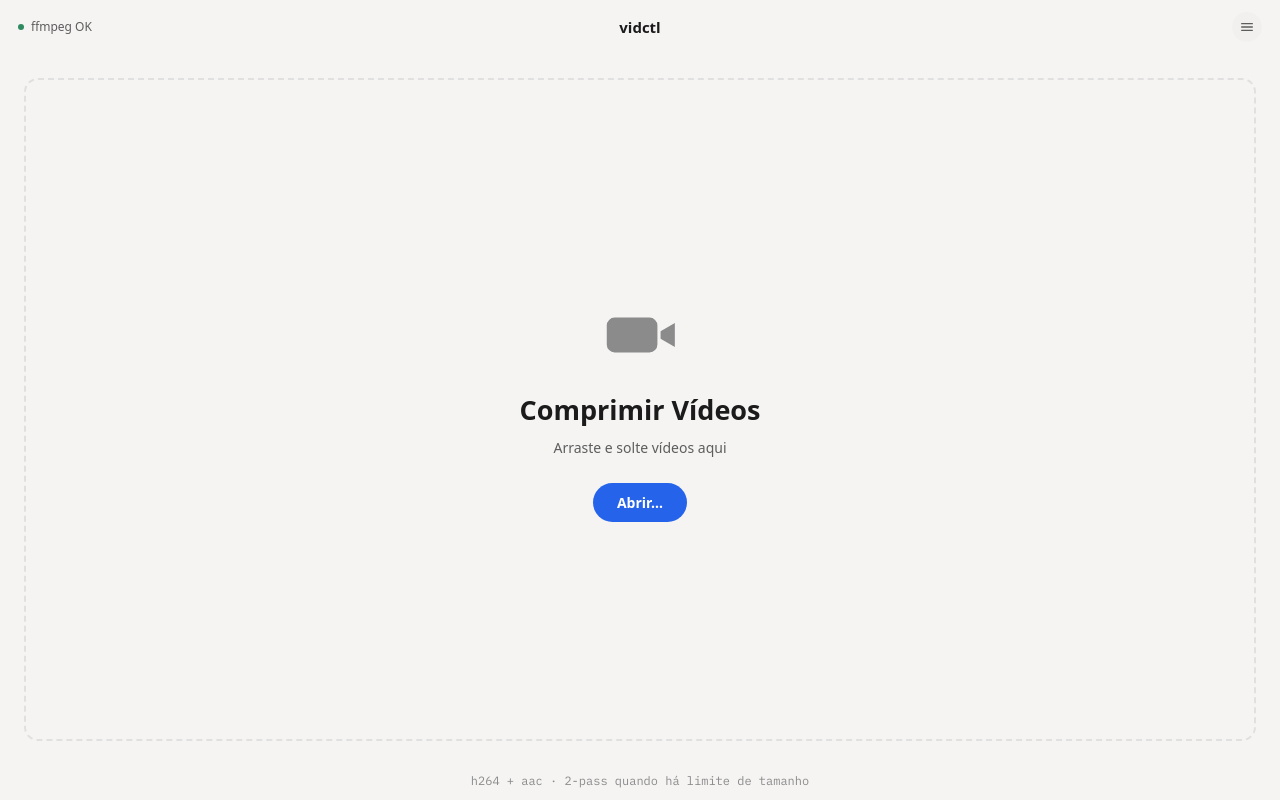
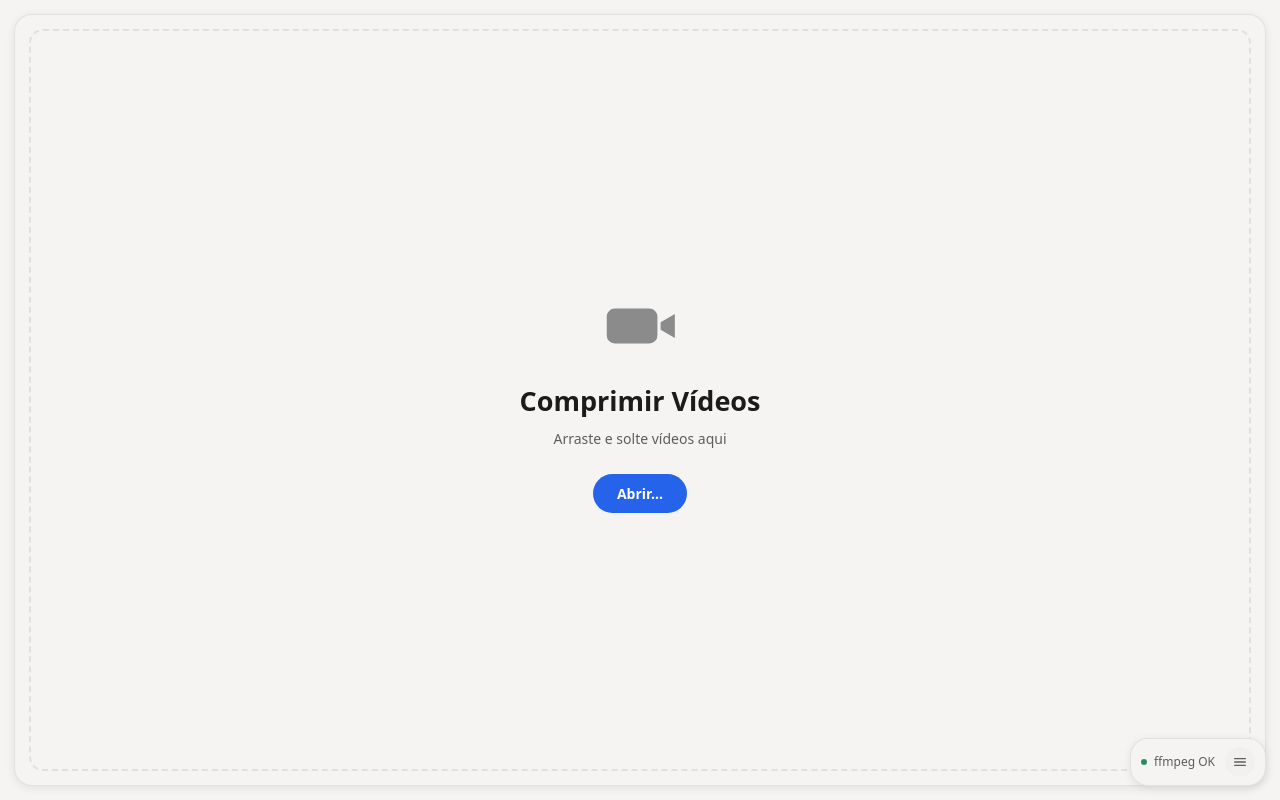
Before and after one commit to fabianoflorentino/vidctl, a Svelte app in the folder frontend/: page / in a window 1280 px wide. Built offline with nearby package versions, Linux system fonts and the light colour scheme.

Commit message:
feat(ui): painel inferior com ffmpeg/preferências e tela principal mais limpa

```diff
--- a/frontend/src/App.svelte
+++ b/frontend/src/App.svelte
@@ -1338,21 +1338,6 @@ import RadioCardGroup from './lib/RadioCardGroup.svelte'
 
 <div class="drop-overlay" class:show={dragging} aria-hidden="true"></div>
 
-<header class="topbar">
-  <span class="ffmpeg-pill" class:bad={!ffmpegOk}>
-    <span class="dot"></span>
-    {ffmpegOk ? t('topbar.ffmpegOk') : t('topbar.ffmpegMissing')}
-  </span>
-  <span class="topbar-title">vidctl</span>
-  <div class="topbar-end">
-    <button class="icon-btn" onclick={() => (prefsOpen = true)} aria-label={t('topbar.prefs')} title={t('topbar.prefs')}>
-      <svg width="16" height="16" viewBox="0 0 24 24" fill="none" stroke="currentColor" stroke-width="2" stroke-linecap="round" aria-hidden="true">
-        <path d="M4 7h16M4 12h16M4 17h16" />
-      </svg>
-    </button>
-  </div>
-</header>
-
 {#if !ffmpegOk}
   <div class="banner">
     <p>{ffmpegMsg || t('banner.msg')}</p>
@@ -1361,6 +1346,8 @@ import RadioCardGroup from './lib/RadioCardGroup.svelte'
 {/if}
 
 {#if appView === 'empty'}
+  <div class="empty-view">
+    <div class="empty-panel">
       <StatusPage
         title={t('empty.title')}
         subtitle={t('empty.subtitle')}
@@ -1368,6 +1355,8 @@ import RadioCardGroup from './lib/RadioCardGroup.svelte'
         onAction={pickInput}
         hot={dragging}
       />
+    </div>
+  </div>
 {:else}
   <div class="split">
     <aside
@@ -1780,9 +1769,17 @@ import RadioCardGroup from './lib/RadioCardGroup.svelte'
   </div>
 {/if}
 
-<footer class="foot mono">
-  {t('footer.engine')}
-</footer>
+<div class="dock">
+  <span class="dock-status" class:bad={!ffmpegOk}>
+    <span class="dot"></span>
+    {ffmpegOk ? t('topbar.ffmpegOk') : t('topbar.ffmpegMissing')}
+  </span>
+  <button class="icon-btn" onclick={() => (prefsOpen = true)} aria-label={t('topbar.prefs')} title={t('topbar.prefs')}>
+    <svg width="16" height="16" viewBox="0 0 24 24" fill="none" stroke="currentColor" stroke-width="2" stroke-linecap="round" aria-hidden="true">
+      <path d="M4 7h16M4 12h16M4 17h16" />
+    </svg>
+  </button>
+</div>
 
 {#if presetEditOpen}
   <PresetModal
--- a/frontend/src/lib/i18n.svelte.ts
+++ b/frontend/src/lib/i18n.svelte.ts
@@ -286,7 +286,6 @@ const pt: Dict = {
   // actions / footer / errors
   'action.compress': 'Comprimir…',
   'action.switchVideo': 'Trocar vídeo…',
-  'footer.engine': 'h264 + aac · 2-pass quando há limite de tamanho',
 
   // preferences
   'prefs.title': 'Preferências',
@@ -589,7 +588,6 @@ const en: Dict = {
   'sum.configCrf': '{name} · CRF {crf}',
   'action.compress': 'Compress…',
   'action.switchVideo': 'Switch video…',
-  'footer.engine': 'h264 + aac · 2-pass when size is limited',
   'prefs.title': 'Preferences',
   'prefs.language': 'Language',
   'prefs.languageTip': 'Choose the interface language. The app remembers your choice between runs.',
@@ -888,7 +886,6 @@ const es: Dict = {
   'sum.configCrf': '{name} · CRF {crf}',
   'action.compress': 'Comprimir…',
   'action.switchVideo': 'Cambiar vídeo…',
-  'footer.engine': 'h264 + aac · 2-pass con límite de tamaño',
   'prefs.title': 'Preferencias',
   'prefs.language': 'Idioma',
   'prefs.languageTip': 'Elige el idioma de la interfaz. El app recuerda la elección entre ejecuciones.',
@@ -1187,7 +1184,6 @@ const zh: Dict = {
   'sum.configCrf': '{name} · CRF {crf}',
   'action.compress': '压缩…',
   'action.switchVideo': '切换视频…',
-  'footer.engine': 'h264 + aac · 限制大小时 2-pass',
   'prefs.title': '设置',
   'prefs.language': '语言',
   'prefs.languageTip': '选择界面语言。应用会在运行时记住你的选择。',
--- a/frontend/src/style.css
+++ b/frontend/src/style.css
@@ -201,59 +201,52 @@ button {
   font-family: var(--mono);
 }
 
-/* topbar */
-.topbar {
-  display: grid;
-  grid-template-columns: 1fr auto 1fr;
-  align-items: center;
-  gap: 12px;
-  padding: 12px 18px;
+/* dock (status + preferências, canto inferior direito) */
+.dock {
+  position: fixed;
+  right: 14px;
+  bottom: 14px;
+  z-index: 40;
+  display: flex;
+  align-items: center;
+  gap: 10px;
+  padding: 8px 10px;
   background: var(--window);
-}
-
-.topbar-title {
-  font-size: 15px;
-  font-weight: 700;
-}
-
-.topbar-end {
-  display: flex;
-  align-items: center;
-  gap: 10px;
-  justify-self: end;
-}
-
-.sources-head {
-  display: flex;
-  align-items: center;
-  justify-content: space-between;
-  gap: 10px;
-  margin: 2px 2px 10px;
-}
-
-.ffmpeg-pill {
+  border: 1px solid var(--border);
+  border-radius: 18px;
+  box-shadow: var(--panel-shadow);
+}
+
+.dock-status {
   display: inline-flex;
   align-items: center;
   gap: 7px;
-  justify-self: start;
   font-size: 12px;
   color: var(--fg-dim);
   line-height: 1;
 }
 
-.ffmpeg-pill .dot {
+.dock-status .dot {
   width: 6px;
   height: 6px;
   border-radius: 50%;
   background: var(--success);
 }
 
-.ffmpeg-pill.bad {
+.dock-status.bad {
   color: var(--error);
 }
 
-.ffmpeg-pill.bad .dot {
+.dock-status.bad .dot {
   background: var(--error);
+}
+
+.sources-head {
+  display: flex;
+  align-items: center;
+  justify-content: space-between;
+  gap: 10px;
+  margin: 2px 2px 10px;
 }
 
 .icon-btn {
@@ -1243,12 +1236,28 @@ input[type="number"].num {
   height: 4px;
 }
 
-/* footer */
-.foot {
-  padding: 8px 18px 12px;
-  font-size: 12px;
-  color: var(--fg-faint);
-  text-align: center;
+/* empty state: dropzone dentro de um painel (mesmo design da sidebar) */
+.empty-view {
+  flex: 1;
+  min-height: 0;
+  display: flex;
+  padding: 14px;
+}
+
+.empty-panel {
+  flex: 1;
+  min-width: 0;
+  display: flex;
+  background: var(--window);
+  border: 1px solid var(--border);
+  border-radius: 18px;
+  box-shadow: var(--panel-shadow);
+  padding: 14px;
+  overflow: hidden;
+}
+
+.empty-panel .status-page {
+  margin: 0;
 }
 
 /* resumo do trabalho (espaço livre enquanto ocioso) */
```
Lines whose indentation alone changed are shown as unchanged.
